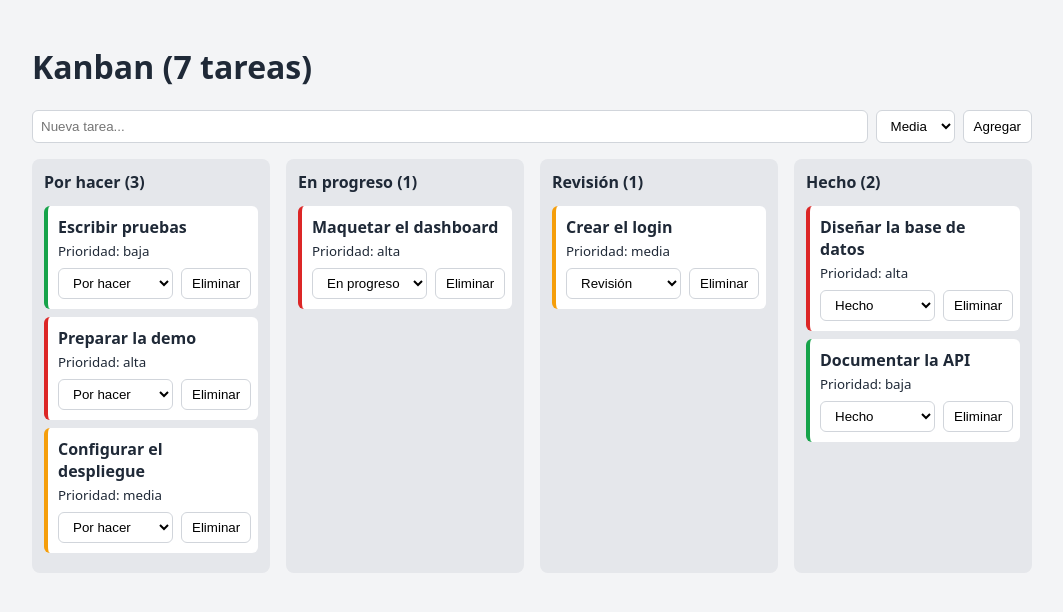
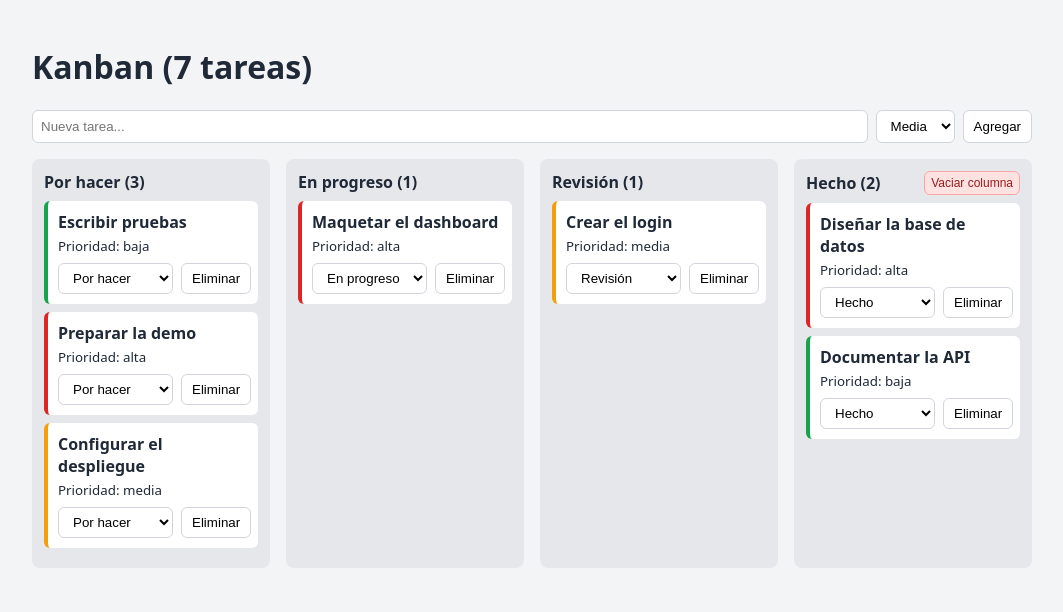
Before and after one commit to darinsteve08-blip/kanban, a React (Vite) app: page / in a window 1280 px wide. Shown: the top 612 px of the page, without its empty margins (108-1171 px from the left). Built offline with nearby package versions, Linux system fonts and the light colour scheme.

Commit message:
Reto 3: botón para vaciar columna Hecho

```diff
--- a/src/App.jsx
+++ b/src/App.jsx
@@ -39,6 +39,11 @@ export default function App() {
     setTasks(tasks.filter((t) => t.id !== id));
   }
 
+  // Reto 3: eliminar todas las tareas que tengan status === "done"
+  function clearDoneTasks() {
+    setTasks(tasks.filter((t) => t.status !== "done"));
+  }
+
   return (
     <main>
       {/* Reto Clase 1: total de tareas (ahora se actualiza solo al agregar/eliminar) */}
@@ -48,10 +53,12 @@ export default function App() {
         {COLUMNS.map((c) => (
           <Column
             key={c.id}
+            id={c.id}
             title={c.title}
             tasks={tasks.filter((t) => t.status === c.id)}
             onMove={moveTask}
             onRemove={removeTask}
+            onClearDone={c.id === "done" ? clearDoneTasks : undefined}
           />
         ))}
       </div>
--- a/src/components/Column.jsx
+++ b/src/components/Column.jsx
@@ -1,9 +1,16 @@
 import TaskCard from "./TaskCard";
 
-export default function Column({ title, tasks, onMove, onRemove }) {
+export default function Column({ title, tasks, onMove, onRemove, onClearDone }) {
   return (
     <section className="column">
-      <h2>{title} ({tasks.length})</h2>
+      <div className="column-header">
+        <h2>{title} ({tasks.length})</h2>
+        {onClearDone && tasks.length > 0 && (
+          <button className="btn-clear" onClick={onClearDone}>
+            Vaciar columna
+          </button>
+        )}
+      </div>
       {tasks.length === 0 && <p>Sin tareas</p>}
       {tasks.map((t) => (
         <TaskCard key={t.id} task={t} onMove={onMove} onRemove={onRemove} />
--- a/src/index.css
+++ b/src/index.css
@@ -13,3 +13,7 @@ main { max-width: 1000px; margin: auto; padding: 24px; }
 button, select { padding: 6px 10px; border-radius: 6px; border: 1px solid #d1d5db; background: #fff; cursor: pointer; }
 .card-actions { display: flex; justify-content: space-between; gap: 8px; margin-top: 4px; }
 .form-error { color: #dc2626; margin: -8px 0 16px; font-size: 0.9rem; }
+.column-header { display: flex; justify-content: space-between; align-items: center; margin-bottom: 8px; }
+.column-header h2 { margin: 0; }
+.btn-clear { font-size: 0.75rem; padding: 4px 6px; background: #fee2e2; border: 1px solid #fca5a5; color: #991b1b; }
+.btn-clear:hover { background: #fecaca; }
```
